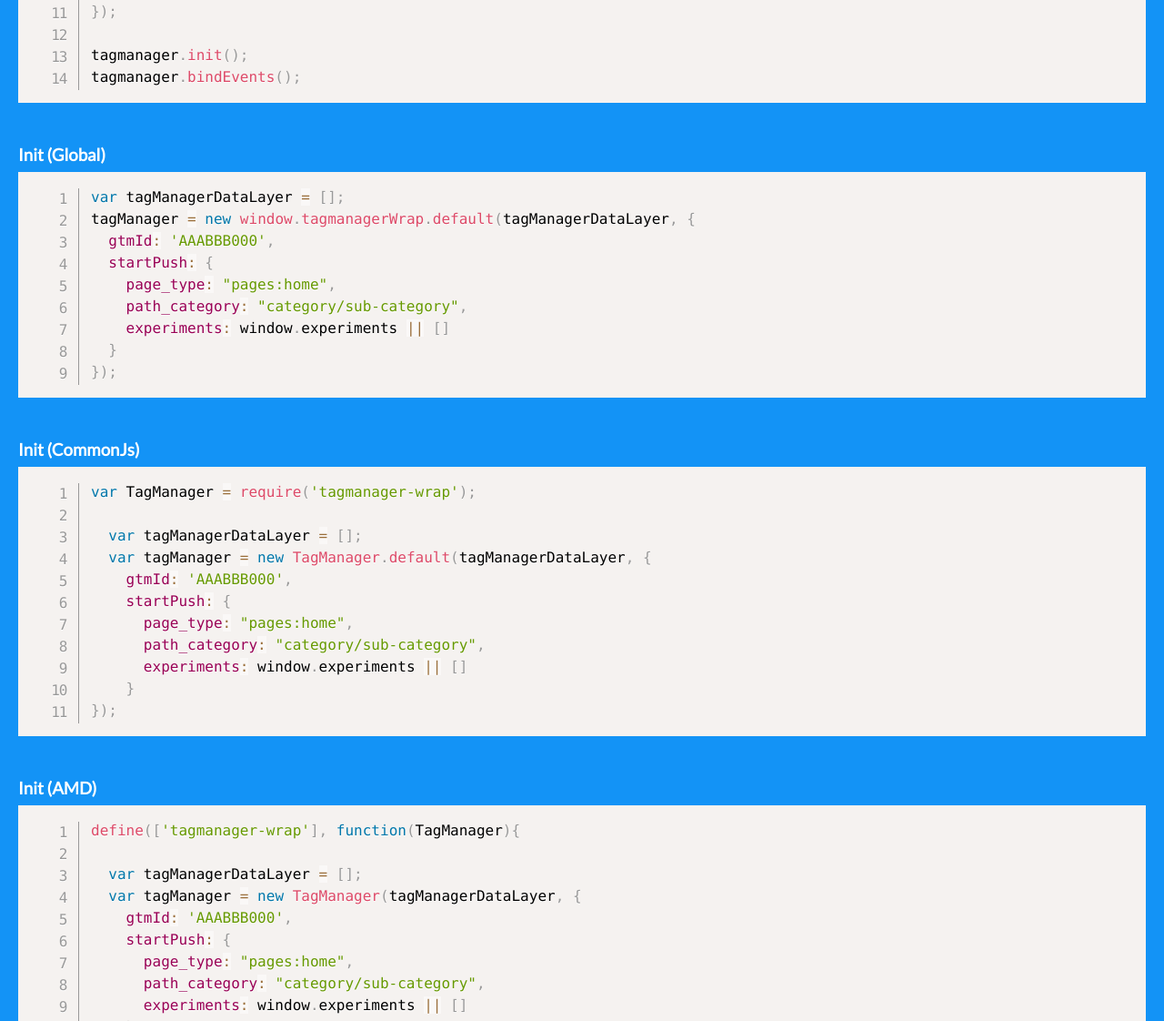
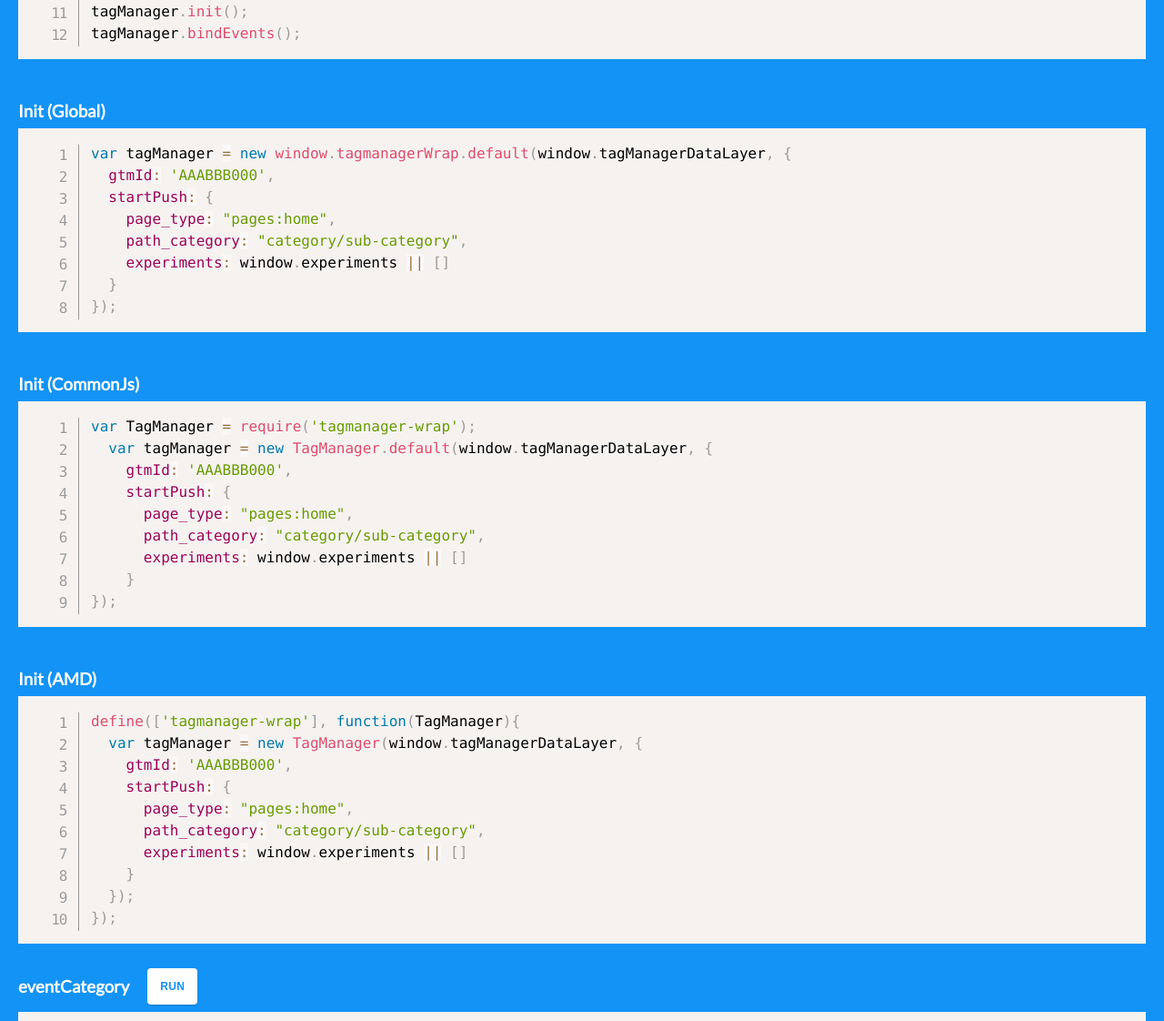
Before and after one commit to getninjas/tagmanager-wrap, a website: page index.html in a window 1280 px wide. Shown: the part 406-1528 px from the top of the page at 91% size. Drawn offline with nearby package versions, Linux system fonts and the light colour scheme.

Commit message:
updated tagManager docs

```diff
--- a/demo.js
+++ b/demo.js
@@ -1,5 +1,4 @@
-const tagManagerDataLayer = window.tagManagerDataLayer || [];
-tagManager = new window.tagmanagerWrap.default(tagManagerDataLayer, {
+tagManager = new window.tagmanagerWrap.default(window.tagManagerDataLayer, {
   gtmId: 'GTM-T2HGD',
   startPush: {
     page_type: 'pages:home',
--- a/index.html
+++ b/index.html
@@ -24,8 +24,6 @@
 
   <pre>
   <code class="language-javascript line-numbers">import TagManager from 'tagmanager-wrap';
-
-  window.tagManagerDataLayer = [];
   const tagmanager = new TagManager(window.tagManagerDataLayer, {
     gtmId: 'AAABBB000',
     startPush: {
@@ -35,8 +33,8 @@
     },
   });
 
-  tagmanager.init();
-  tagmanager.bindEvents();</code></pre>
+  tagManager.init();
+  tagManager.bindEvents();</code></pre>
   <br>
   <br>
   <div class="title">
@@ -44,8 +42,7 @@
   </div>
 
   <pre>
-  <code class="language-javascript line-numbers">var tagManagerDataLayer = [];
-  tagManager = new window.tagmanagerWrap.default(tagManagerDataLayer, {
+  <code class="language-javascript line-numbers">var tagManager = new window.tagmanagerWrap.default(window.tagManagerDataLayer, {
     gtmId: 'AAABBB000',
     startPush: {
       page_type: "pages:home",
@@ -61,9 +58,7 @@
 
   <pre>
   <code class="language-javascript line-numbers">var TagManager = require('tagmanager-wrap');
-
-    var tagManagerDataLayer = [];
-    var tagManager = new TagManager.default(tagManagerDataLayer, {
+    var tagManager = new TagManager.default(window.tagManagerDataLayer, {
       gtmId: 'AAABBB000',
       startPush: {
         page_type: "pages:home",
@@ -78,9 +73,7 @@
   </div>
   <pre>
   <code class="language-javascript line-numbers">define(['tagmanager-wrap'], function(TagManager){
-
-    var tagManagerDataLayer = [];
-    var tagManager = new TagManager(tagManagerDataLayer, {
+    var tagManager = new TagManager(window.tagManagerDataLayer, {
       gtmId: 'AAABBB000',
       startPush: {
         page_type: "pages:home",
```
